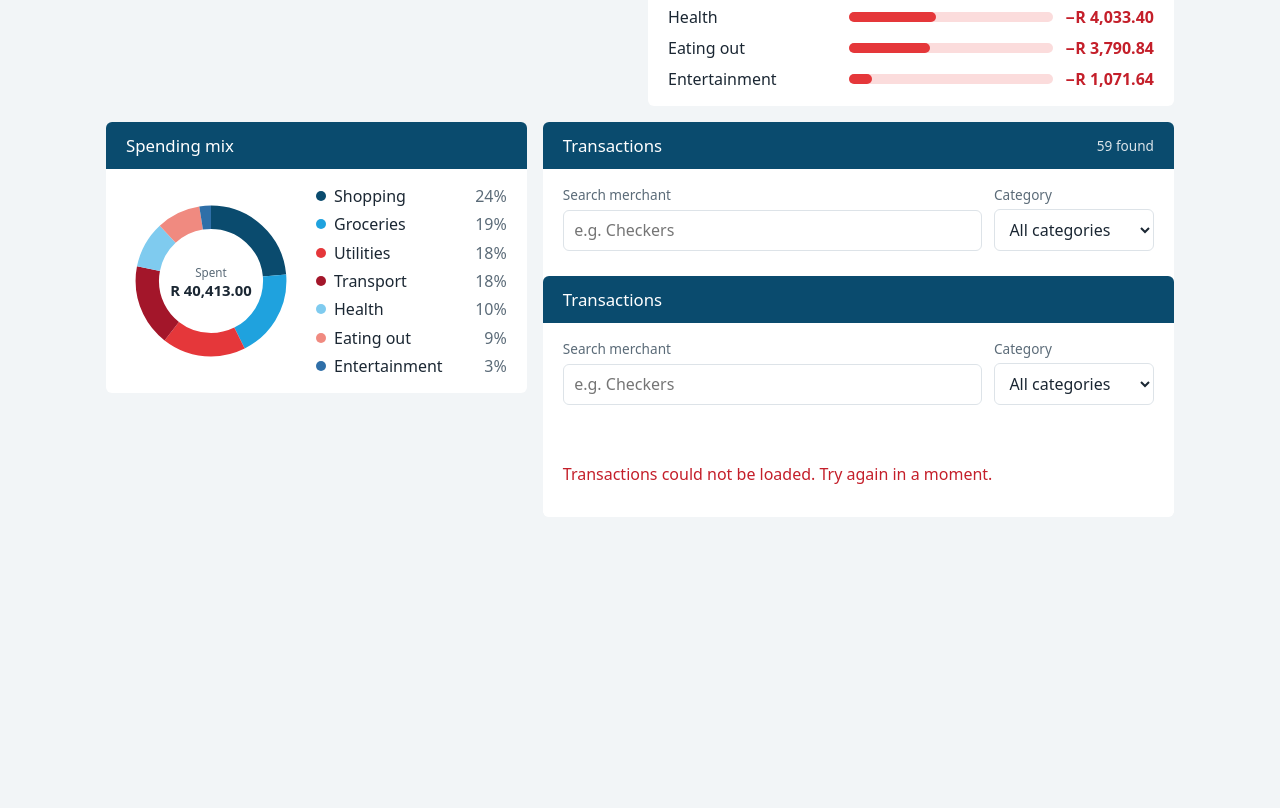
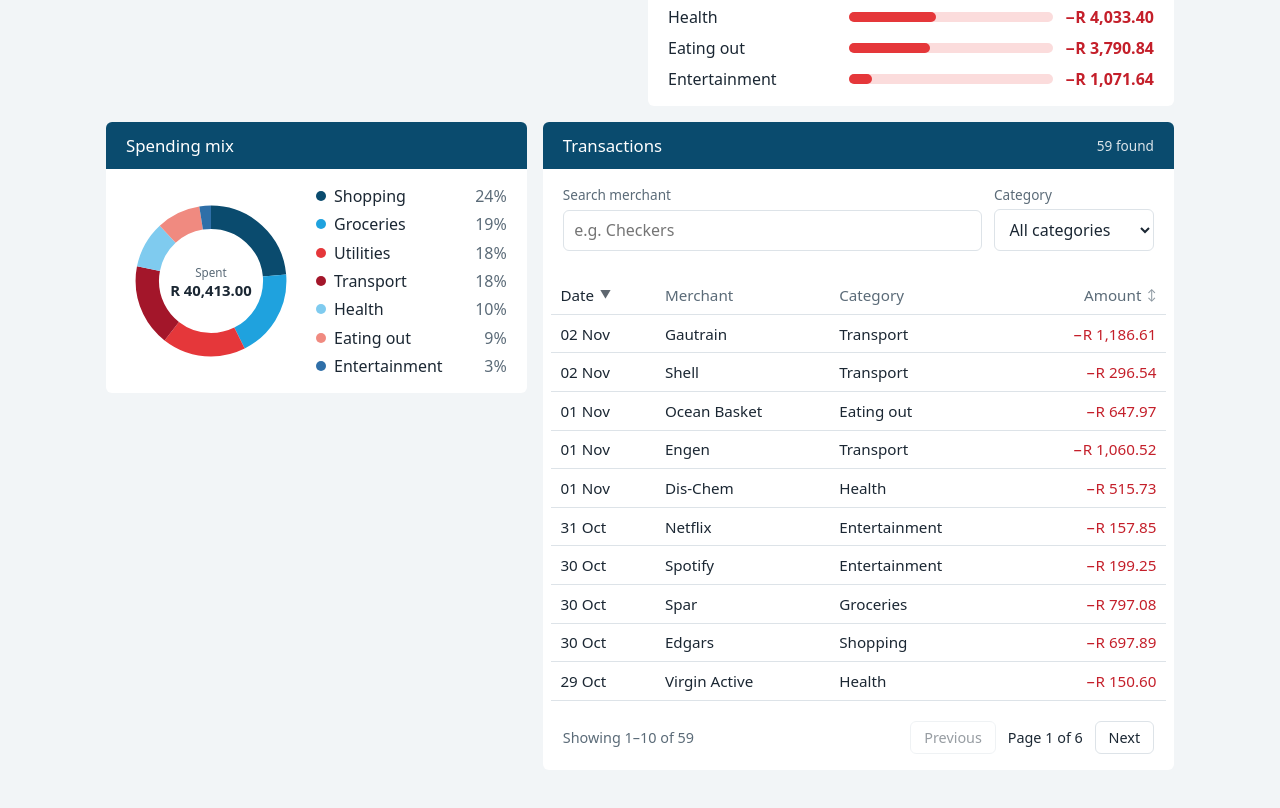
Before and after one commit to Tshifhiwa13/spending-insights, a React (Vite) app: page / in a window 1280 px wide. Shown: the part 820-1628 px from the top of the page. Before the commit the page ends 1385 px from the top, so only its background shows below. Built offline with nearby package versions, Linux system fonts and the light colour scheme.

Commit message:
Fix transactions table contents

```diff
--- a/src/components/TransactionsPanel.jsx
+++ b/src/components/TransactionsPanel.jsx
@@ -2,15 +2,27 @@ import { useEffect, useState } from 'react';
 import { CATEGORIES } from '../data/categories';
 import { useDebouncedValue } from '../hooks/useDebouncedValue';
 import { spendingService } from '../services/spendingService';
+import Pagination from './Pagination';
 import TransactionsTable from './TransactionsTable';
 
 const SEARCH_DELAY_MS = 250;
+const PAGE_SIZE = 10;
+const DEFAULT_SORT = { by: 'date', direction: 'desc' };
 
 export default function TransactionsPanel({ range }) {
   const [search, setSearch] = useState('');
   const [category, setCategory] = useState('');
-  const [state, setState] = useState({ status: 'loading', transactions: [] });
+  const [sort, setSort] = useState(DEFAULT_SORT);
   const debouncedSearch = useDebouncedValue(search, SEARCH_DELAY_MS);
+
+  // The page belongs to one particular question (period + filters + sort).
+  // When the question changes, the remembered page no longer applies, so we're back on page 1.
+  const queryKey = JSON.stringify({ range, category, debouncedSearch, sort });
+  const [pageState, setPageState] = useState({ key: queryKey, page: 1 });
+  const page = pageState.key === queryKey ? pageState.page : 1;
+  const goToPage = (nextPage) => setPageState({ key: queryKey, page: nextPage });
+
+  const [state, setState] = useState({ status: 'loading', result: null });
 
   useEffect(() => {
     let cancelled = false;
@@ -18,21 +30,30 @@ export default function TransactionsPanel({ range }) {
     setState((previous) => ({ ...previous, status: 'loading' }));
 
     spendingService
-      .getTransactions({ ...range, category: category || undefined, search: debouncedSearch })
-      .then((transactions) => {
-        if (!cancelled) setState({ status: 'ready', transactions });
+      .getTransactionPage({
+        ...range,
+        category: category || undefined,
+        search: debouncedSearch,
+        sortBy: sort.by,
+        sortDirection: sort.direction,
+        page,
+        pageSize: PAGE_SIZE,
+      })
+      .then((result) => {
+        if (!cancelled) setState({ status: 'ready', result });
       })
       .catch((error) => {
         if (cancelled) return;
         console.error(error);
-        setState({ status: 'error', transactions: [] });
+        setState({ status: 'error', result: null });
       });
 
     return () => {
       cancelled = true;
     };
-  }, [range, category, debouncedSearch]);
+  }, [range, category, debouncedSearch, sort, page]);
 
+  const result = state.result;
   const hasFilters = search !== '' || category !== '';
   const clearFilters = () => {
     setSearch('');
@@ -43,7 +64,7 @@ export default function TransactionsPanel({ range }) {
     <section className="card" aria-labelledby="transactions-heading">
       <header className="band">
         <h2 id="transactions-heading">Transactions</h2>
-        {state.status === 'ready' && <span className="band-note">{state.transactions.length} found</span>}
+        {state.status === 'ready' && <span className="band-note">{result.total} found</span>}
       </header>
 
       <div className="toolbar">
@@ -82,7 +103,7 @@ export default function TransactionsPanel({ range }) {
         </p>
       )}
 
-      {state.status === 'ready' && state.transactions.length === 0 && (
+      {state.status === 'ready' && result.total === 0 && (
         <div className="card-body empty">
           <p className="muted">No transactions match your filters.</p>
           {hasFilters && (
@@ -93,8 +114,17 @@ export default function TransactionsPanel({ range }) {
         </div>
       )}
 
-      {state.status !== 'error' && state.transactions.length > 0 && (
-        <TransactionsTable transactions={state.transactions} />
+      {state.status !== 'error' && result && result.items.length > 0 && (
+        <>
+          <TransactionsTable transactions={result.items} sort={sort} onSortChange={setSort} />
+          <Pagination
+            page={result.page}
+            pageSize={result.pageSize}
+            total={result.total}
+            totalPages={result.totalPages}
+            onPageChange={goToPage}
+          />
+        </>
       )}
     </section>
   );
--- a/src/components/TransactionsTable.jsx
+++ b/src/components/TransactionsTable.jsx
@@ -1,131 +1,54 @@
-import { useEffect, useState } from 'react';
-import { CATEGORIES } from '../data/categories';
-import { useDebouncedValue } from '../hooks/useDebouncedValue';
-import { spendingService } from '../services/spendingService';
-import Pagination from './Pagination';
-import TransactionsTable from './TransactionsTable';
+import { categoryLabel } from '../data/categories';
+import { formatDate, formatMoney } from '../utils/format';
 
-const SEARCH_DELAY_MS = 250;
-const PAGE_SIZE = 10;
-const DEFAULT_SORT = { by: 'date', direction: 'desc' };
-
-export default function TransactionsPanel({ range }) {
-  const [search, setSearch] = useState('');
-  const [category, setCategory] = useState('');
-  const [sort, setSort] = useState(DEFAULT_SORT);
-  const debouncedSearch = useDebouncedValue(search, SEARCH_DELAY_MS);
-
-  // The page belongs to one particular question (period + filters + sort).
-  // When the question changes, the remembered page no longer applies, so we're back on page 1.
-  const queryKey = JSON.stringify({ range, category, debouncedSearch, sort });
-  const [pageState, setPageState] = useState({ key: queryKey, page: 1 });
-  const page = pageState.key === queryKey ? pageState.page : 1;
-  const goToPage = (nextPage) => setPageState({ key: queryKey, page: nextPage });
-
-  const [state, setState] = useState({ status: 'loading', result: null });
-
-  useEffect(() => {
-    let cancelled = false;
-    // Keep showing the previous results while the new ones load.
-    setState((previous) => ({ ...previous, status: 'loading' }));
-
-    spendingService
-      .getTransactionPage({
-        ...range,
-        category: category || undefined,
-        search: debouncedSearch,
-        sortBy: sort.by,
-        sortDirection: sort.direction,
-        page,
-        pageSize: PAGE_SIZE,
-      })
-      .then((result) => {
-        if (!cancelled) setState({ status: 'ready', result });
-      })
-      .catch((error) => {
-        if (cancelled) return;
-        console.error(error);
-        setState({ status: 'error', result: null });
-      });
-
-    return () => {
-      cancelled = true;
-    };
-  }, [range, category, debouncedSearch, sort, page]);
-
-  const result = state.result;
-  const hasFilters = search !== '' || category !== '';
-  const clearFilters = () => {
-    setSearch('');
-    setCategory('');
-  };
+function SortableHeader({ label, column, sort, onSortChange, className }) {
+  const isActive = sort.by === column;
+  const ariaSort = isActive ? (sort.direction === 'asc' ? 'ascending' : 'descending') : 'none';
+  // First click sorts highest/newest first; clicking the active column flips the direction.
+  const nextDirection = isActive && sort.direction === 'desc' ? 'asc' : 'desc';
+  const icon = isActive ? (sort.direction === 'asc' ? '▲' : '▼') : '↕';
 
   return (
-    <section className="card" aria-labelledby="transactions-heading">
-      <header className="band">
-        <h2 id="transactions-heading">Transactions</h2>
-        {state.status === 'ready' && <span className="band-note">{result.total} found</span>}
-      </header>
-
-      <div className="toolbar">
-        <div className="field field-grow">
-          <label htmlFor="txn-search">Search merchant</label>
-          <input
-            id="txn-search"
-            type="search"
-            value={search}
-            onChange={(event) => setSearch(event.target.value)}
-            placeholder="e.g. Checkers"
-            autoComplete="off"
-          />
-        </div>
-        <div className="field">
-          <label htmlFor="txn-category">Category</label>
-          <select id="txn-category" value={category} onChange={(event) => setCategory(event.target.value)}>
-            <option value="">All categories</option>
-            {Object.entries(CATEGORIES).map(([value, label]) => (
-              <option key={value} value={value}>
-                {label}
-              </option>
-            ))}
-          </select>
-        </div>
-      </div>
-
-      {/* Screen readers announce changes in a status region. */}
-      <p className="panel-status" role="status">
-        {state.status === 'loading' ? 'Updating…' : ''}
-      </p>
-
-      {state.status === 'error' && (
-        <p className="card-body status-error" role="alert">
-          Transactions could not be loaded. Try again in a moment.
-        </p>
-      )}
-
-      {state.status === 'ready' && result.total === 0 && (
-        <div className="card-body empty">
-          <p className="muted">No transactions match your filters.</p>
-          {hasFilters && (
-            <button type="button" className="link-button" onClick={clearFilters}>
-              Clear filters
-            </button>
-          )}
-        </div>
-      )}
-
-      {state.status !== 'error' && result && result.items.length > 0 && (
-        <>
-          <TransactionsTable transactions={result.items} sort={sort} onSortChange={setSort} />
-          <Pagination
-            page={result.page}
-            pageSize={result.pageSize}
-            total={result.total}
-            totalPages={result.totalPages}
-            onPageChange={goToPage}
-          />
-        </>
-      )}
-    </section>
+    <th scope="col" aria-sort={ariaSort} className={className}>
+      <button type="button" className="sort-button" onClick={() => onSortChange({ by: column, direction: nextDirection })}>
+        {label}
+        <span className="sort-icon" aria-hidden="true">
+          {icon}
+        </span>
+      </button>
+    </th>
   );
 }
+
+export default function TransactionsTable({ transactions, sort, onSortChange }) {
+  return (
+    <div className="table-wrap">
+      <table>
+        <thead>
+          <tr>
+            <SortableHeader label="Date" column="date" sort={sort} onSortChange={onSortChange} />
+            <th scope="col">Merchant</th>
+            <th scope="col">Category</th>
+            <SortableHeader label="Amount" column="amount" sort={sort} onSortChange={onSortChange} className="amount" />
+          </tr>
+        </thead>
+        <tbody>
+          {transactions.map((t) => {
+            const isIncome = t.type === 'CREDIT';
+            return (
+              <tr key={t.id}>
+                <td>{formatDate(t.date)}</td>
+                <td>{t.merchant}</td>
+                <td>{categoryLabel(t.category)}</td>
+                <td className={`amount ${isIncome ? 'money-in' : 'money-out'}`}>
+                  {isIncome ? '+' : '−'}
+                  {formatMoney(t.amount)}
+                </td>
+              </tr>
+            );
+          })}
+        </tbody>
+      </table>
+    </div>
+  );
+}
```
